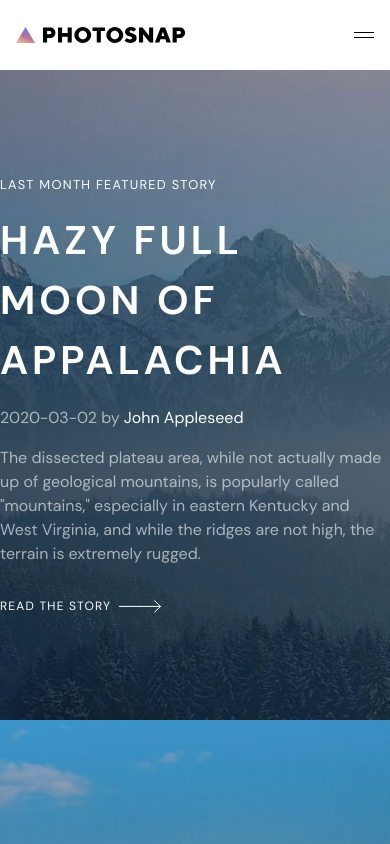
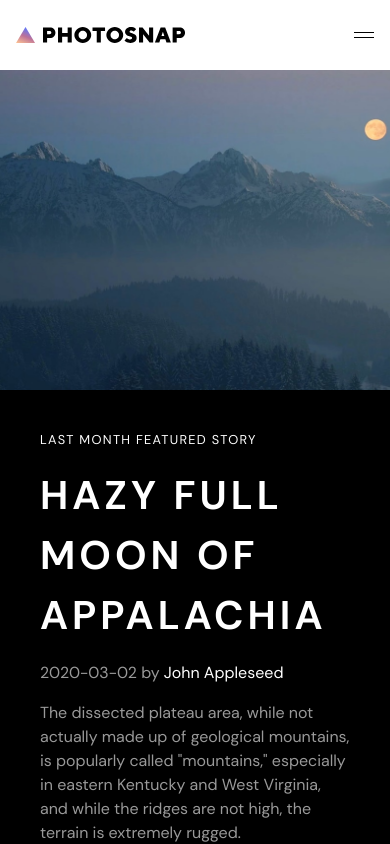
Before and after one commit to dominikrubroeder/photosnap-multi-page-website, a Next.js app: page /stories in a window 390 px wide. Shown: the top 844 px of the page. Built offline with nearby package versions, Linux system fonts and the light colour scheme.

Commit message:
UI optimizations for mobile usage

```diff
--- a/components/StoryHero.tsx
+++ b/components/StoryHero.tsx
@@ -12,7 +12,18 @@ const StoryHero: React.FC<Story> = ({
 }) => {
   return (
     <div className="relative">
-      <div className="absolute top-1/2 z-10 grid w-full max-w-sm -translate-y-1/2 gap-8 text-white md:ml-28">
+      <div className="relative h-80 md:min-h-[40.625rem]">
+        <Image
+          src={image}
+          fill
+          alt={`${title} story image`}
+          className="object-cover"
+          sizes="100vw"
+          quality="100"
+        />
+      </div>
+
+      <div className="grid w-full gap-8 bg-black p-10 text-white md:absolute md:top-1/2 md:z-10 md:ml-28 md:max-w-sm md:-translate-y-1/2 md:bg-transparent">
         <div className="grid gap-4">
           <small className="uppercase tracking-widest">
             Last month featured story
@@ -32,17 +43,6 @@ const StoryHero: React.FC<Story> = ({
 
         <Button variant="text" text="Read the story" />
       </div>
-
-      <div className="relative min-h-[40.625rem]">
-        <Image
-          src={image}
-          fill
-          alt={`${title} story image`}
-          className="object-cover"
-          sizes="100vw"
-          quality="100"
-        />
-      </div>
     </div>
   );
 };
--- a/components/svg/Logo.tsx
+++ b/components/svg/Logo.tsx
@@ -2,7 +2,7 @@ import Link from 'next/link';
 import React from 'react';
 
 interface LogoProps {
-  className: string;
+  className?: string;
 }
 
 const Logo: React.FC<LogoProps> = ({ className }) => {
--- a/pages/stories/[story].tsx
+++ b/pages/stories/[story].tsx
@@ -14,7 +14,15 @@ const Story: NextPage = () => {
 
   return (
     <Layout footerWithBetaBanner={false}>
-      <StoryHero {...(storyData ?? stories[0])} />
+      <div className="relative">
+        <button
+          onClick={() => router.back()}
+          className="absolute top-4 left-4 z-50"
+        >
+          Back
+        </button>
+        <StoryHero {...(storyData ?? stories[0])} />
+      </div>
     </Layout>
   );
 };
```
